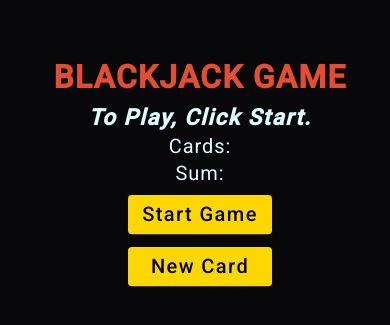
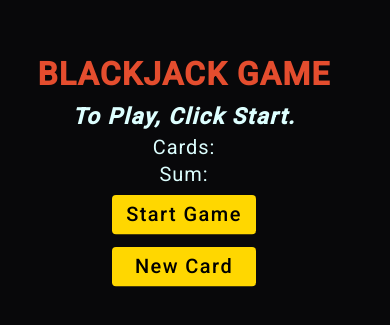
Before and after one commit to Ephykim/Blackjack, a plain HTML site: page index.html in a window 390 px wide. Shown: the part 251-576 px from the top of the page. Drawn offline with Linux system fonts and the light colour scheme.

Commit message:
Adjusted the spacing

```diff
--- a/main.js
+++ b/main.js
@@ -32,7 +32,7 @@ function renderGame() {
         message = "You've got BlackJack !";
         hasBlackjack = true;
     } else {
-        message = "You are out of the game.";
+        message = "Game Over.";
         isAlive = false;
     }
     messageEl.textContent = message;
--- a/styles.css
+++ b/styles.css
@@ -8,7 +8,7 @@
 }
 
 body {
-    width:100;
+    width: 100;
     height: 100vh;
     display: grid;
     place-items: center;
@@ -23,7 +23,7 @@ body {
 }
 
 h1 {
-    margin: 10px 0;
+    margin: 8px 0;
     font-size: 50px;
     color: #E44D2E;
     letter-spacing: 3.5px;
@@ -35,10 +35,11 @@ h1 {
     font-weight: bold;
     text-transform: capitalize;
     letter-spacing: 2.8px;
+    padding: 5px 0;
 }
 
 p {
-    margin: 5px 0;
+    margin: 8px 0;
     font-size: 25px;
     color: #dff;
     font-weight: 300;
@@ -50,7 +51,7 @@ p {
 button {
     width: 150px;
     padding: 12px 10px;
-    margin: 2px 4px;
+    margin: 10px 4px;
     font-size: 22px;
     border: none;
     border-radius: 5px;
@@ -88,7 +89,7 @@ button:hover {
         width: 180px;
         padding: 10px 5px;
         margin: 4px 6px;
-        font-size: 25px;
+        font-size: 24px;
     }
 
     .container {
@@ -107,11 +108,13 @@ button:hover {
     #message-el {
         font-size: 28px;
         letter-spacing: 1.8px;
+        padding: 4px 0;
     }
 
     p {
         font-size: 25px;
         letter-spacing: 1.2px;
+        margin: 4px 0;
     }
 
     button {
@@ -124,5 +127,7 @@ button:hover {
     .container {
         width: 400px;
         transform: scale(0.8);
+        position: relative;
+        right: 16px;
     }
 }
```
